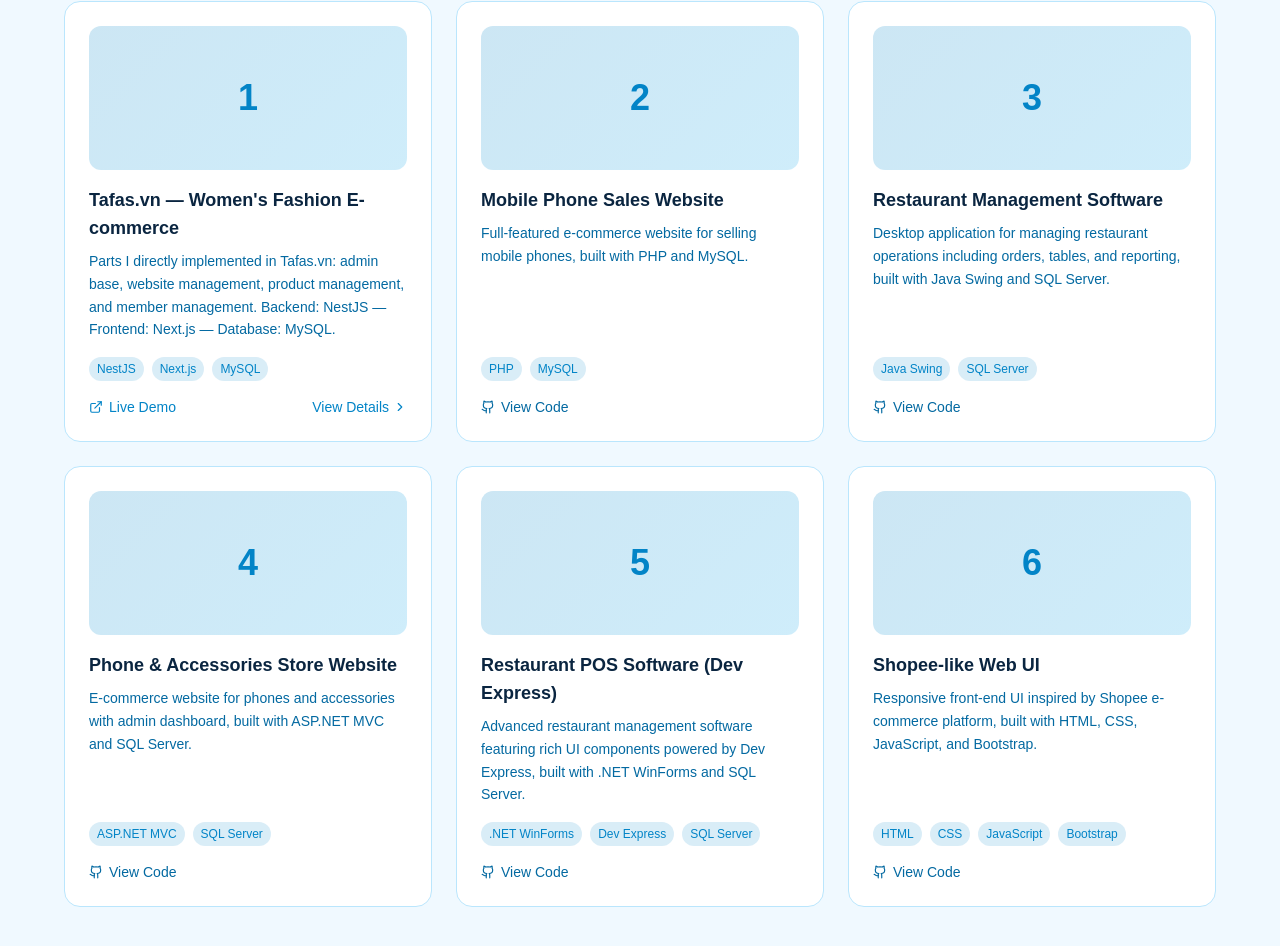
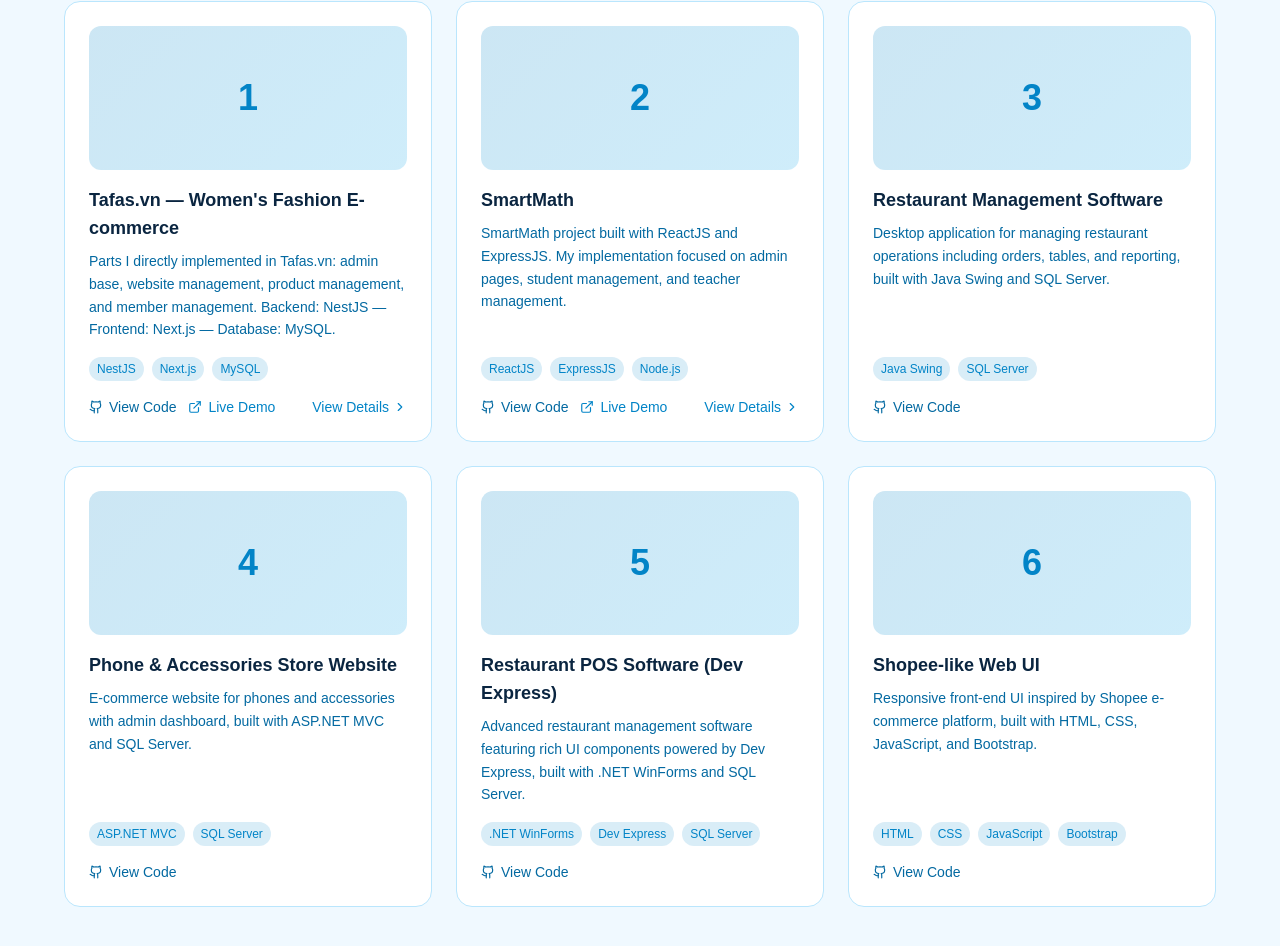
Before and after one commit to CongCaoIT/portfolio, a Next.js app: page /en in a window 1280 px wide. Shown: the part 3564-4510 px from the top of the page. Built offline with nearby package versions, Linux system fonts and the light colour scheme.

Commit message:
Thêm dự án Smartmath

```diff
--- a/messages/en.json
+++ b/messages/en.json
@@ -115,8 +115,42 @@
         }
       },
       "project2": {
-        "title": "Mobile Phone Sales Website",
-        "description": "Full-featured e-commerce website for selling mobile phones, built with PHP and MySQL."
+        "title": "SmartMath",
+        "description": "SmartMath project built with ReactJS and ExpressJS. My implementation focused on admin pages, student management, and teacher management.",
+        "details": {
+          "website": {
+            "title": "Admin Pages",
+            "items": [
+              "Built the SmartMath admin interface",
+              "Designed layout, sidebar, and module navigation",
+              "Structured pages for easy future extension"
+            ]
+          },
+          "system": {
+            "title": "Student Management",
+            "items": [
+              "Displayed student list in admin",
+              "Implemented create, update, and delete for student data",
+              "Added basic student search and filtering"
+            ]
+          },
+          "products": {
+            "title": "Teacher Management",
+            "items": [
+              "Displayed teacher list in admin",
+              "Implemented create, update, and delete for teacher data",
+              "Managed core teacher profile information"
+            ]
+          },
+          "members": {
+            "title": "Work Scope",
+            "items": [
+              "Frontend admin pages with ReactJS",
+              "ExpressJS API integration for management flows",
+              "Completed student and teacher management modules"
+            ]
+          }
+        }
       },
       "project3": {
         "title": "Restaurant Management Software",
--- a/messages/vi.json
+++ b/messages/vi.json
@@ -115,8 +115,42 @@
         }
       },
       "project2": {
-        "title": "Web Bán Điện Thoại Di Động",
-        "description": "Website thương mại điện tử đầy đủ tính năng để bán điện thoại di động, được xây dựng bằng PHP và MySQL."
+        "title": "SmartMath",
+        "description": "Dự án SmartMath xây dựng bằng ReactJS và ExpressJS. Phần tôi thực hiện tập trung vào dựng trang quản trị, quản lý học sinh và quản lý giáo viên.",
+        "details": {
+          "website": {
+            "title": "Trang quản trị",
+            "items": [
+              "Dựng giao diện trang quản trị cho hệ thống SmartMath",
+              "Thiết kế layout, sidebar và điều hướng giữa các module",
+              "Tổ chức cấu trúc trang theo hướng dễ mở rộng"
+            ]
+          },
+          "system": {
+            "title": "Quản lý học sinh",
+            "items": [
+              "Hiển thị danh sách học sinh trên trang quản trị",
+              "Thêm, sửa, xóa thông tin học sinh",
+              "Tìm kiếm và lọc học sinh theo thông tin cơ bản"
+            ]
+          },
+          "products": {
+            "title": "Quản lý giáo viên",
+            "items": [
+              "Hiển thị danh sách giáo viên trên trang quản trị",
+              "Thêm, sửa, xóa thông tin giáo viên",
+              "Quản lý thông tin hồ sơ giáo viên cơ bản"
+            ]
+          },
+          "members": {
+            "title": "Phạm vi công việc",
+            "items": [
+              "Frontend admin pages bằng ReactJS",
+              "API tích hợp với ExpressJS cho nghiệp vụ quản lý",
+              "Hoàn thiện luồng quản lý học sinh và giáo viên"
+            ]
+          }
+        }
       },
       "project3": {
         "title": "Phần Mềm Quản Lý Nhà Hàng",
--- a/src/components/sections/Projects.tsx
+++ b/src/components/sections/Projects.tsx
@@ -40,15 +40,16 @@ const projectsData: {
   {
     key: "project1",
     tags: ["NestJS", "Next.js", "MySQL"],
-    github: "",
+    github: "https://github.com/COVASOL/Clothing.git",
     demo: "https://tafas.vn",
     hasDetails: true,
   },
   {
     key: "project2",
-    tags: ["PHP", "MySQL"],
-    github: "https://github.com/CongCaoIT/",
-    demo: "",
+    tags: ["ReactJS", "ExpressJS", "Node.js"],
+    github: "https://github.com/COVASOL/smartmath.git",
+    demo: "https://smartmath.covasol.io.vn/",
+    hasDetails: true,
   },
   {
     key: "project3",
```
